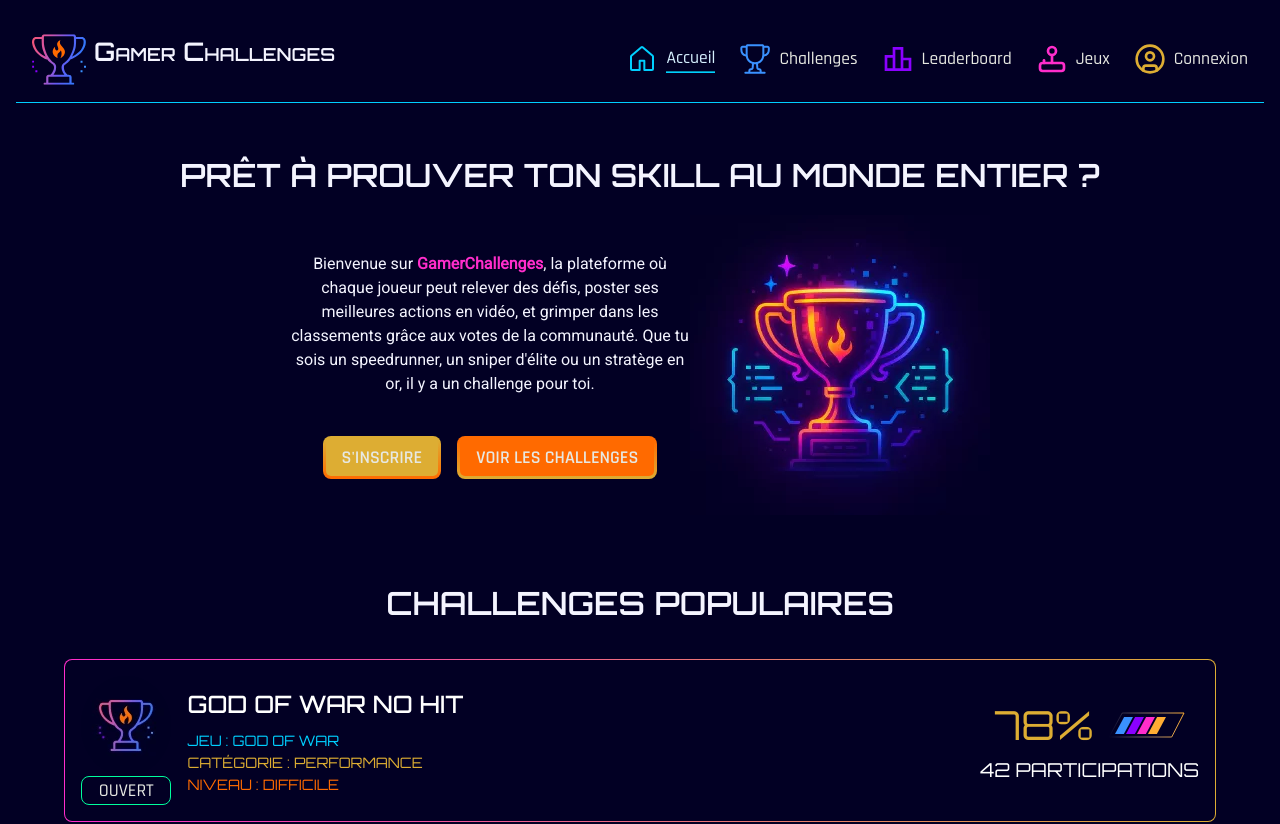
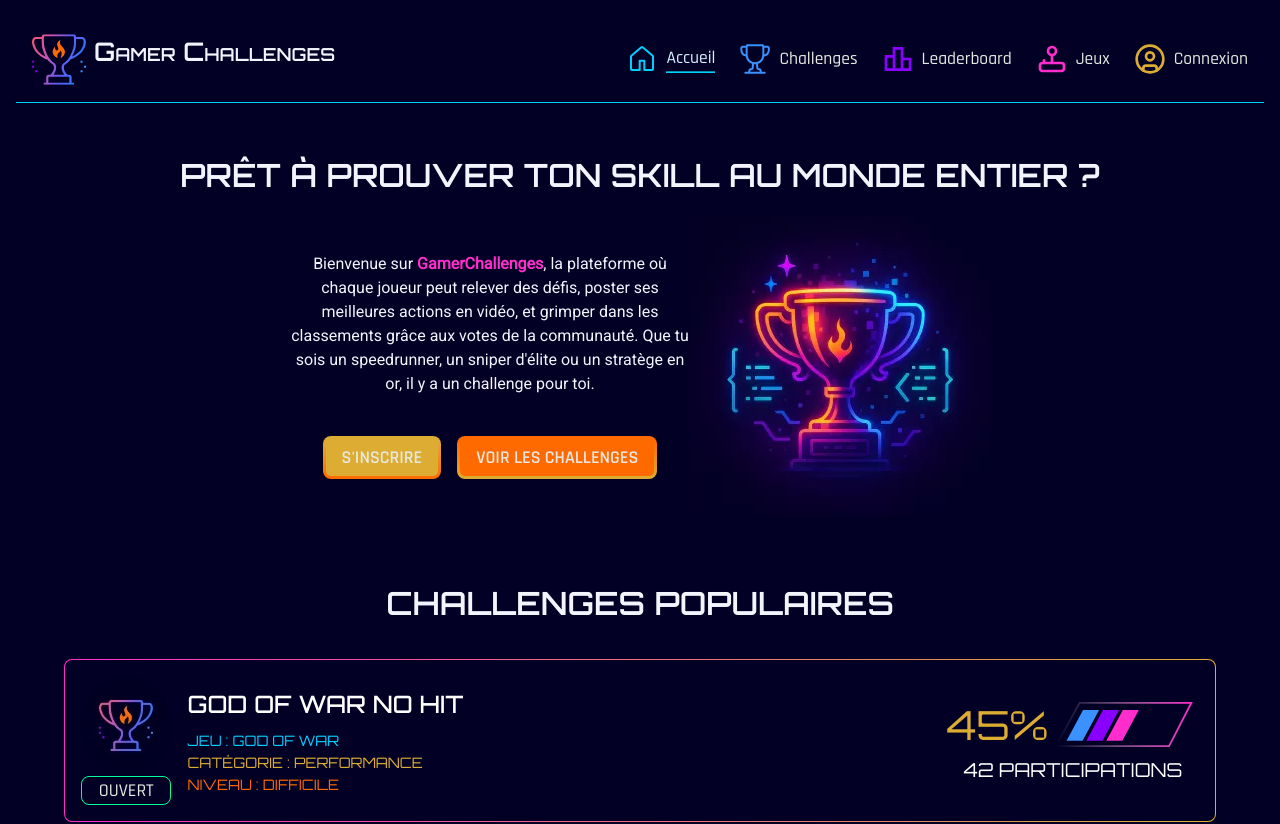
Before and after one commit to Damien-Ancelin/Gamer-Challenges-Front, a React (Vite) app: page / in a window 1280 px wide. Shown: the top 824 px of the page. Built offline with nearby package versions, Linux system fonts and the light colour scheme.

Commit message:
feat: update ProgressBar component for responsive images; adjust ChallengeCard rating display

```diff
--- a/src/components/ChallengeCard.tsx
+++ b/src/components/ChallengeCard.tsx
@@ -4,13 +4,18 @@ import ProgressBar from './ProgressBar';
 
 export function ChallengeCard() {
   // tab which contains the class names for the border
-  // const borderClass = [
-  //   "blue-border",
-  //   "purple-border",
-  //   "pink-border",
-  //   "yellow-border",
-  //   "orange-border",
+  // const borderClasses = [
+  //   { max: 20, border: "challenge-card blue-border" },
+  //   { max: 40, border: "challenge-card purple-border" },
+  //   { max: 60, border: "challenge-card pink-border" },
+  //   { max: 80, border: "challenge-card yellow-border" },
+  //   { max: 100, border: "challenge-card orange-border" },
   // ];
+
+  // const borderClass = borderClasses.find(
+  //   (border) => rating <= border.max
+  // );
+
   return (
     <article className="challenge-card yellow-border">
       <div className="challenge-card__content">
@@ -50,9 +55,9 @@ export function ChallengeCard() {
                 className="challenge-card__content__details__rating"
                 aria-label="note en pourcentage du challenge"
               >
-                78%
+                45%
               </p>
-              <ProgressBar rating={78} />
+              <ProgressBar rating={45} />
             </div>
             <p className="challenge-card__content__details__participations">
               42 participations
--- a/src/components/ProgressBar.tsx
+++ b/src/components/ProgressBar.tsx
@@ -26,11 +26,18 @@ export default function ProgressBar({ rating }: ProgressBarProps) {
   return (
     <div className="progress-bar">
       <img
-        className="progress-bar__image"
+        className="progress-bar__image-mobile"
         src={progressBarImage?.image}
         alt="Progression du défi"
         loading="lazy"
       />
+      <img
+        className="progress-bar__image-desktop"
+        src={progressBarImage?.image}
+        alt="Progression du défi"
+        loading="lazy"
+        style={{ width: '151px', height: '47px' }}
+      />
     </div>
   );
 }
--- a/src/styles/components/_progress-bar.scss
+++ b/src/styles/components/_progress-bar.scss
@@ -1,4 +1,14 @@
-.progress-bar__image {
-  width: 77px;
-  height: 26px;
+.progress-bar {
+  &__image-desktop {
+    display: none;
+  }
+
+  @media screen and (min-width: 768px) {
+    &__image-mobile {
+      display: none;
+    }
+    &__image-desktop {
+      display: block;
+    }
+  }
 }
```
